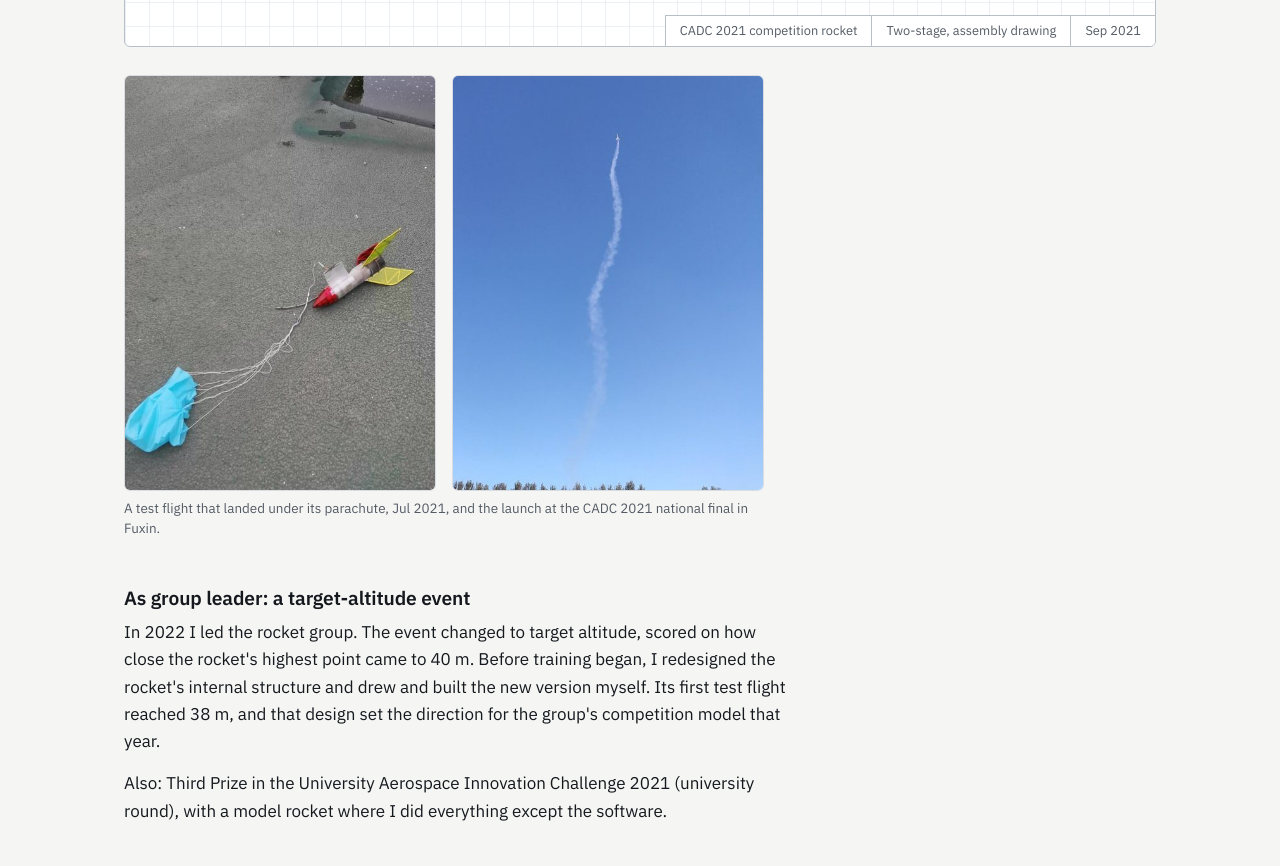
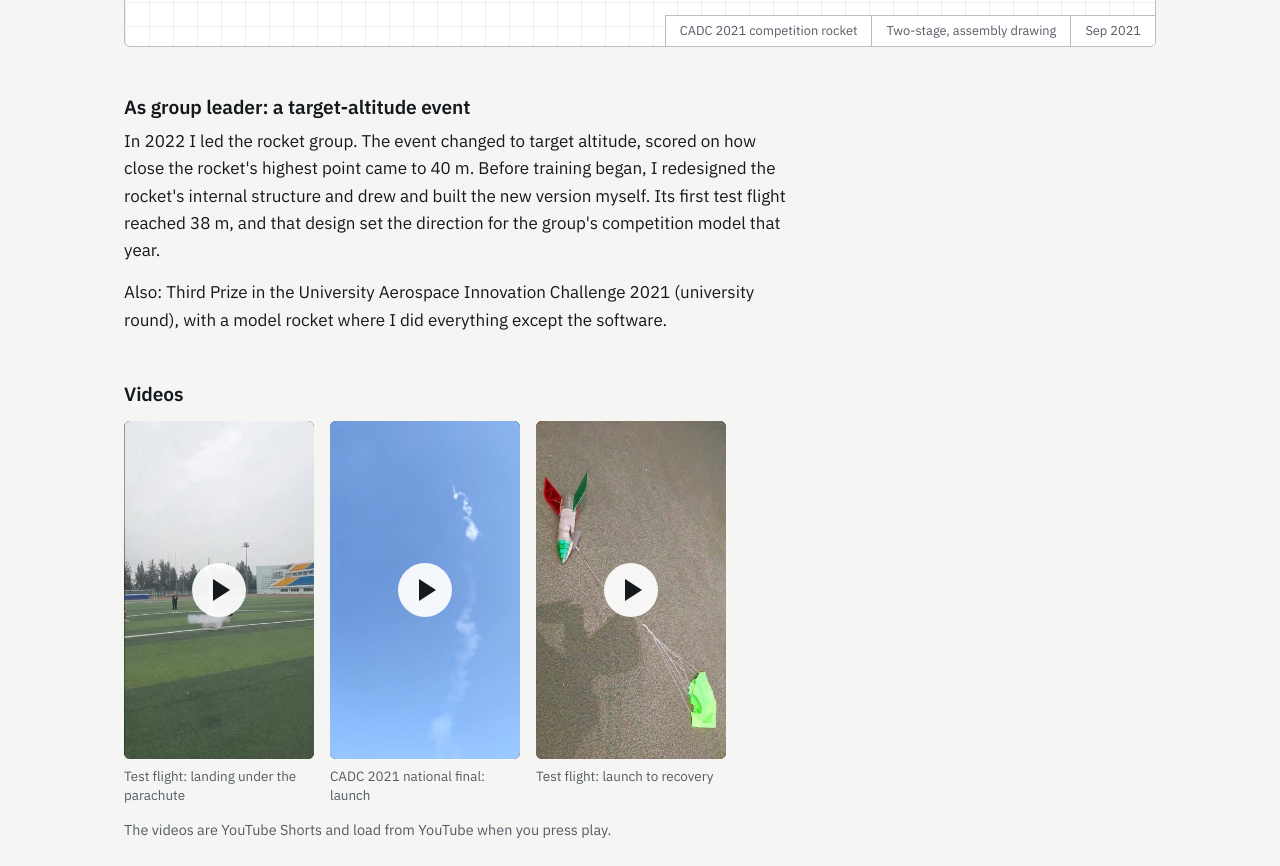
Before and after one commit to ELARA-sys/ELARA-sys.github.io, a plain HTML site: page index.html in a window 1280 px wide. Shown: the part 4053-4919 px from the top of the page. Drawn offline with Linux system fonts and the light colour scheme.

Commit message:
Remove old-style parachute photo from the 2021 section

```diff
--- a/index.html
+++ b/index.html
@@ -484,13 +484,6 @@
       </div>
       <figcaption class="titleblock-mini"><span>CADC 2021 competition rocket</span><span>Two-stage, assembly drawing</span><span>Sep 2021</span></figcaption>
     </figure>
-    <figure class="fig narrow">
-      <div class="grid g2">
-        <div class="frame r34"><img src="assets/rocket-landed-parachute.jpg" width="490" height="654" alt="Rocket lying on the ground with its blue parachute spread out beside it" loading="lazy"></div>
-        <div class="frame r34"><img src="assets/rocket-cadc-launch.jpg" width="490" height="654" alt="Smoke trail of a rocket climbing into a blue sky above a line of trees" loading="lazy"></div>
-      </div>
-      <figcaption>A test flight that landed under its parachute, Jul 2021, and the launch at the CADC 2021 national final in Fuxin.</figcaption>
-    </figure>
 
     <h3>As group leader: a target-altitude event</h3>
     <div class="prose">
```
